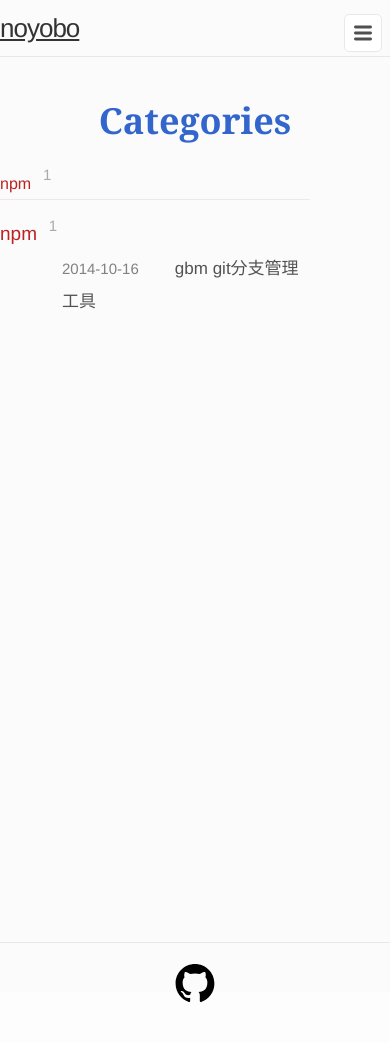
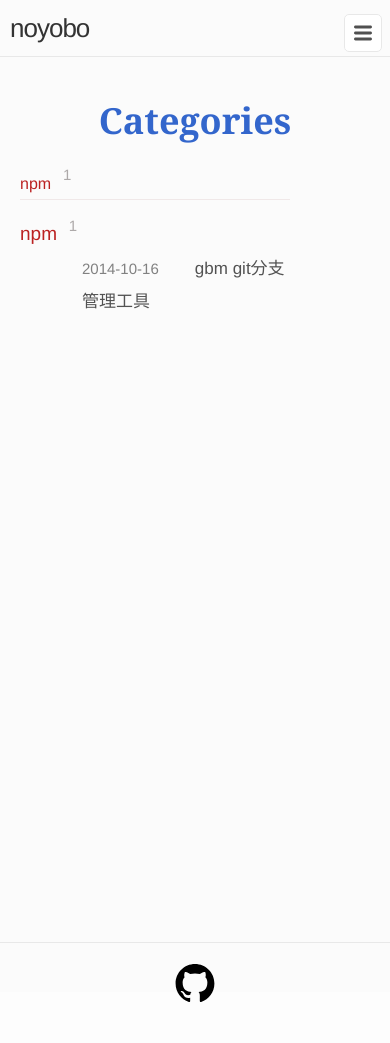
Before and after one commit to noyobo/noyobo.github.com, a Jekyll site: the page built from categories.html, in a window 390 px wide. Built offline with Jekyll 4.4.1, drawn with Linux system fonts in a browser that asks for light colours; nearby versions of some CDN libraries; Markdown is read by kramdown in place of the engine named in the settings; comment, search, counter and statistics services are not loaded.

Commit message:
手机端适配

```diff
--- a/css/main.css
+++ b/css/main.css
@@ -334,10 +334,11 @@
 
 @media screen and (max-width: 830px) {
     .wrap {
-        padding: 0;
+        padding: 0 10px;
     }
     .post {
         width: auto;
+        padding: 0 10px;
     }
     .home {
         padding: 0;
```
